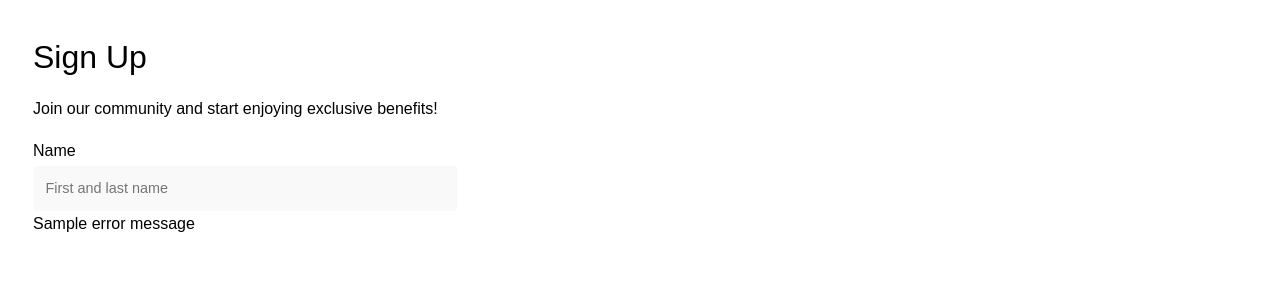
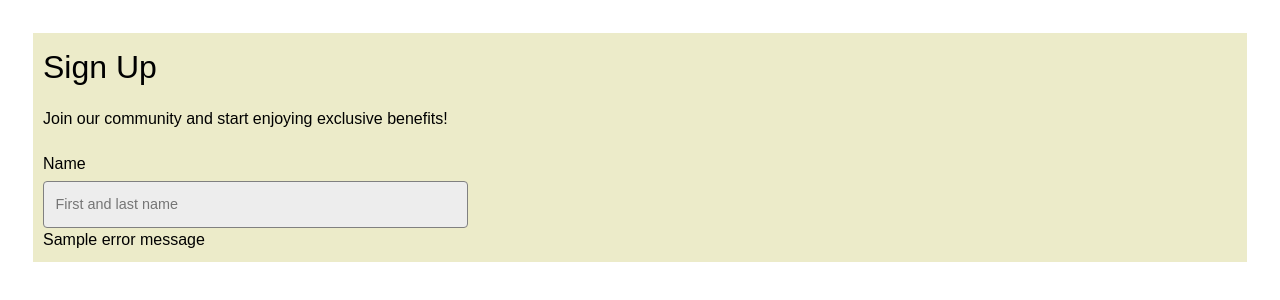
Before and after one commit to zenagrams/firstForm, a plain HTML site: page index.html in a window 1280 px wide. Drawn offline with Linux system fonts and the light colour scheme.

Commit message:
Changed background color for when person clicks on text input to type

```diff
--- a/styles.css
+++ b/styles.css
@@ -2,6 +2,8 @@
 .form{
     font-family: sans-serif;
     font-size: 16px;
+    background-color: #ECEBC9;
+    padding:10px;
 }
 
 .form *{
@@ -23,7 +25,7 @@
 }
 
 .form_label {
-    padding: 2px 0;
+    padding: 5px 0;
 }
 
 .form_input{
@@ -37,10 +39,17 @@
     font-size: 0.9em;
     font-family: sans-serif;
     outline:none;
-    border: 1px solid white;
+    border: 1px solid #808080;
     border-radius:4px;
-    background: #f9f9f9;
+    background: #ededed;
     transition: background 0.25s, border-color 0.25s, color 0.25s;
     /*smooth transition for any of these properties , specifically error messages*/
+}
+
+.form_input:focus{/*focus is for when the person is typing in the box*/
+    background:white;
+}
+
+.form_input::placeholder {
 
 }
```
